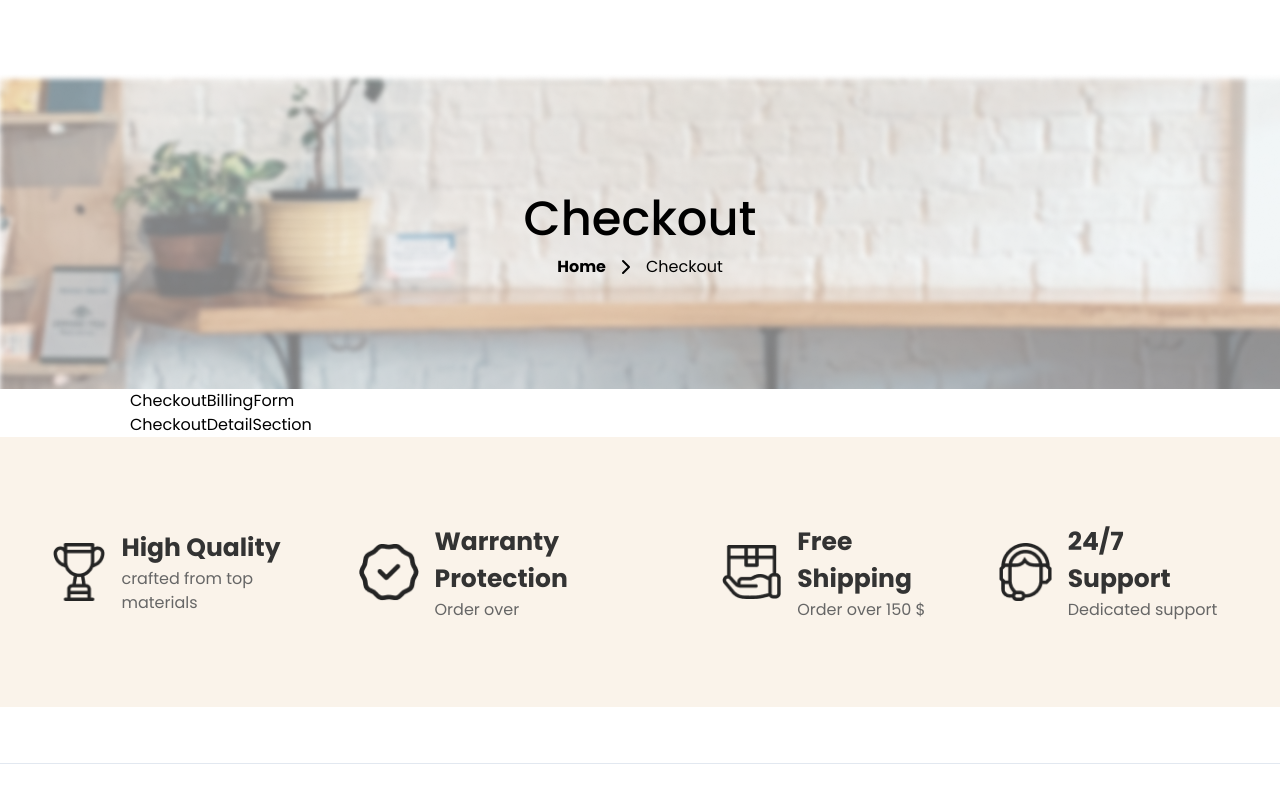
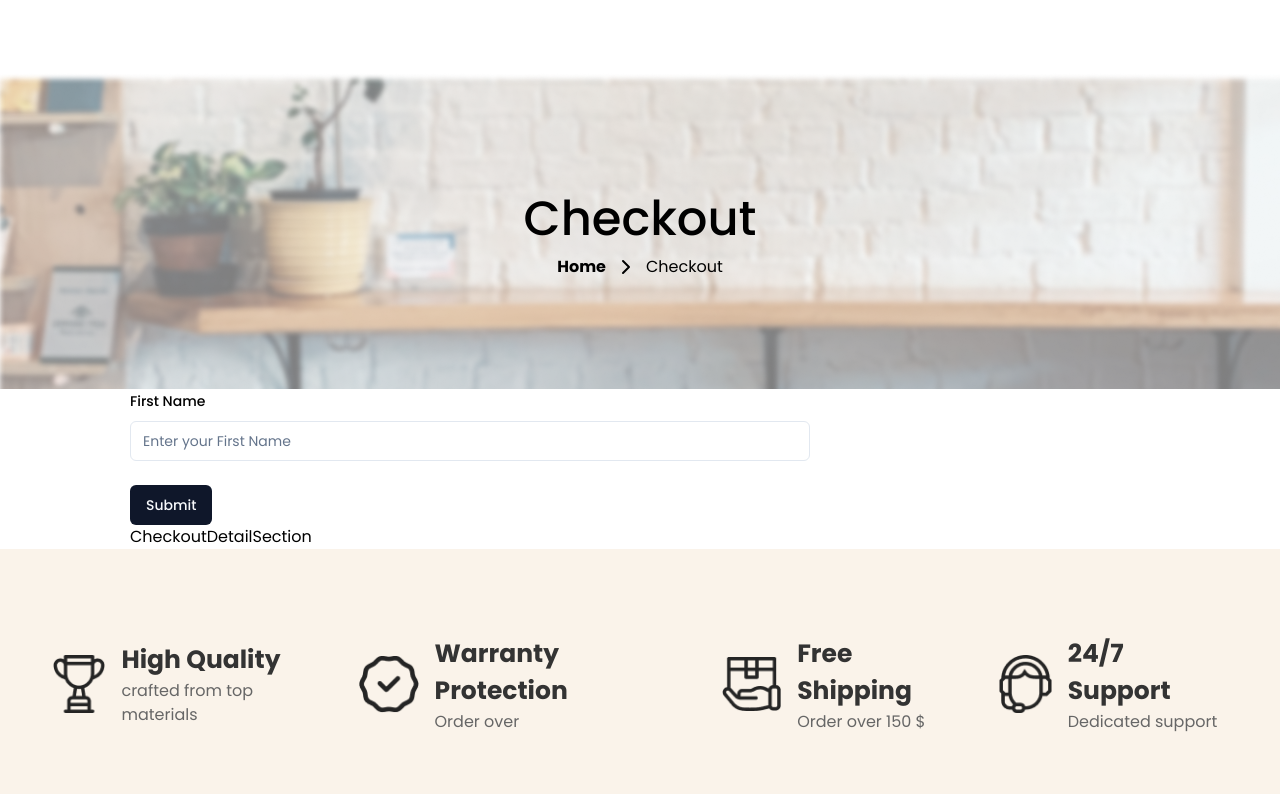
Before and after one commit to Amasiaa/amas_ecommerce, a Next.js app: page /checkout in a window 1280 px wide. Shown: the top 794 px of the page. Built offline with nearby package versions, Linux system fonts and the light colour scheme.

Commit message:
Checkout features....

```diff
--- a/src/components/forms/CheckoutBillingForm.tsx
+++ b/src/components/forms/CheckoutBillingForm.tsx
@@ -1,8 +1,101 @@
-import React from 'react'
+"use client"
+
+import { zodResolver } from "@hookform/resolvers/zod"
+import { useForm } from "react-hook-form"
+import { z } from "zod"
+
+import { Button } from "@/components/ui/button"
+import {
+    Form,
+    FormControl,
+    FormDescription,
+    FormField,
+    FormItem,
+    FormLabel,
+    FormMessage,
+} from "@/components/ui/form"
+import { Input } from "@/components/ui/input"
+import { toast } from "@/components/ui/use-toast"
+
+const FormSchema = z.object({
+    firstName: z.string().min(2, {
+        message: "First Name must be at least 2 characters.",
+    }),
+    lastName: z.string().min(2, {
+        message: "Last Name must be at least 2 characters.",
+    }),
+    company: z.string(),
+    country: z.string({
+        required_error: "Country required field",
+    }),
+    street: z.string({
+        required_error: "Street required field",
+    }),
+    town: z.string({
+        required_error: "Town required field",
+    }),
+    province: z.string({
+        required_error: "Province required field",
+    }),
+    zipcode: z.string({
+        required_error: "Zip Code required field",
+    }),
+    phone: z.string().min(7, {
+        message: "Phone must be at least 7 characters.",
+    }).max(20, {
+        message: "Phone must be at least 20 characters.",
+    }),
+    email: z.string().email(),
+
+})
+
 
 function CheckoutBillingForm() {
+    const form = useForm<z.infer<typeof FormSchema>>({
+        resolver: zodResolver(FormSchema),
+        defaultValues: {
+            firstName: "",
+            lastName: "",
+            company: "",
+            country: "",
+            street: "",
+            town: "",
+            province: "",
+            phone: "",
+            email: "",
+        },
+    })
+
+    function onSubmit(data: z.infer<typeof FormSchema>) {
+        toast({
+            title: "You submitted the following values:",
+            description: (
+                <pre className="mt-2 w-[340px] rounded-md bg-slate-950 p-4">
+                    <code className="text-white">{JSON.stringify(data, null, 2)}</code>
+                </pre>
+            ),
+        })
+    }
+
     return (
-        <div>CheckoutBillingForm</div>
+        <Form {...form}>
+            <form onSubmit={form.handleSubmit(onSubmit)} className="w-2/3 space-y-6">
+                <FormField
+                    control={form.control}
+                    name="firstName"
+                    render={({ field }) => (
+                        <FormItem>
+                            <FormLabel>First Name</FormLabel>
+                            <FormControl>
+                                <Input placeholder="Enter your First Name" {...field} />
+                            </FormControl>
+                            <FormMessage />
+                        </FormItem>
+                    )}
+                />
+                <Button type="submit">Submit</Button>
+            </form>
+        </Form>
     )
 }
 
--- /dev/null
+++ b/src/components/ui/form.tsx
@@ -0,0 +1,178 @@
+"use client"
+
+import * as React from "react"
+import * as LabelPrimitive from "@radix-ui/react-label"
+import { Slot } from "@radix-ui/react-slot"
+import {
+  Controller,
+  ControllerProps,
+  FieldPath,
+  FieldValues,
+  FormProvider,
+  useFormContext,
+} from "react-hook-form"
+
+import { cn } from "@/lib/utils"
+import { Label } from "@/components/ui/label"
+
+const Form = FormProvider
+
+type FormFieldContextValue<
+  TFieldValues extends FieldValues = FieldValues,
+  TName extends FieldPath<TFieldValues> = FieldPath<TFieldValues>
+> = {
+  name: TName
+}
+
+const FormFieldContext = React.createContext<FormFieldContextValue>(
+  {} as FormFieldContextValue
+)
+
+const FormField = <
+  TFieldValues extends FieldValues = FieldValues,
+  TName extends FieldPath<TFieldValues> = FieldPath<TFieldValues>
+>({
+  ...props
+}: ControllerProps<TFieldValues, TName>) => {
+  return (
+    <FormFieldContext.Provider value={{ name: props.name }}>
+      <Controller {...props} />
+    </FormFieldContext.Provider>
+  )
+}
+
+const useFormField = () => {
+  const fieldContext = React.useContext(FormFieldContext)
+  const itemContext = React.useContext(FormItemContext)
+  const { getFieldState, formState } = useFormContext()
+
+  const fieldState = getFieldState(fieldContext.name, formState)
+
+  if (!fieldContext) {
+    throw new Error("useFormField should be used within <FormField>")
+  }
+
+  const { id } = itemContext
+
+  return {
+    id,
+    name: fieldContext.name,
+    formItemId: `${id}-form-item`,
+    formDescriptionId: `${id}-form-item-description`,
+    formMessageId: `${id}-form-item-message`,
+    ...fieldState,
+  }
+}
+
+type FormItemContextValue = {
+  id: string
+}
+
+const FormItemContext = React.createContext<FormItemContextValue>(
+  {} as FormItemContextValue
+)
+
+const FormItem = React.forwardRef<
+  HTMLDivElement,
+  React.HTMLAttributes<HTMLDivElement>
+>(({ className, ...props }, ref) => {
+  const id = React.useId()
+
+  return (
+    <FormItemContext.Provider value={{ id }}>
+      <div ref={ref} className={cn("space-y-2", className)} {...props} />
+    </FormItemContext.Provider>
+  )
+})
+FormItem.displayName = "FormItem"
+
+const FormLabel = React.forwardRef<
+  React.ElementRef<typeof LabelPrimitive.Root>,
+  React.ComponentPropsWithoutRef<typeof LabelPrimitive.Root>
+>(({ className, ...props }, ref) => {
+  const { error, formItemId } = useFormField()
+
+  return (
+    <Label
+      ref={ref}
+      className={cn(error && "text-red-500 dark:text-red-900", className)}
+      htmlFor={formItemId}
+      {...props}
+    />
+  )
+})
+FormLabel.displayName = "FormLabel"
+
+const FormControl = React.forwardRef<
+  React.ElementRef<typeof Slot>,
+  React.ComponentPropsWithoutRef<typeof Slot>
+>(({ ...props }, ref) => {
+  const { error, formItemId, formDescriptionId, formMessageId } = useFormField()
+
+  return (
+    <Slot
+      ref={ref}
+      id={formItemId}
+      aria-describedby={
+        !error
+          ? `${formDescriptionId}`
+          : `${formDescriptionId} ${formMessageId}`
+      }
+      aria-invalid={!!error}
+      {...props}
+    />
+  )
+})
+FormControl.displayName = "FormControl"
+
+const FormDescription = React.forwardRef<
+  HTMLParagraphElement,
+  React.HTMLAttributes<HTMLParagraphElement>
+>(({ className, ...props }, ref) => {
+  const { formDescriptionId } = useFormField()
+
+  return (
+    <p
+      ref={ref}
+      id={formDescriptionId}
+      className={cn("text-sm text-slate-500 dark:text-slate-400", className)}
+      {...props}
+    />
+  )
+})
+FormDescription.displayName = "FormDescription"
+
+const FormMessage = React.forwardRef<
+  HTMLParagraphElement,
+  React.HTMLAttributes<HTMLParagraphElement>
+>(({ className, children, ...props }, ref) => {
+  const { error, formMessageId } = useFormField()
+  const body = error ? String(error?.message) : children
+
+  if (!body) {
+    return null
+  }
+
+  return (
+    <p
+      ref={ref}
+      id={formMessageId}
+      className={cn("text-sm font-medium text-red-500 dark:text-red-900", className)}
+      {...props}
+    >
+      {body}
+    </p>
+  )
+})
+FormMessage.displayName = "FormMessage"
+
+export {
+  useFormField,
+  Form,
+  FormItem,
+  FormLabel,
+  FormControl,
+  FormDescription,
+  FormMessage,
+  FormField,
+}
--- /dev/null
+++ b/src/components/ui/label.tsx
@@ -0,0 +1,26 @@
+"use client"
+
+import * as React from "react"
+import * as LabelPrimitive from "@radix-ui/react-label"
+import { cva, type VariantProps } from "class-variance-authority"
+
+import { cn } from "@/lib/utils"
+
+const labelVariants = cva(
+  "text-sm font-medium leading-none peer-disabled:cursor-not-allowed peer-disabled:opacity-70"
+)
+
+const Label = React.forwardRef<
+  React.ElementRef<typeof LabelPrimitive.Root>,
+  React.ComponentPropsWithoutRef<typeof LabelPrimitive.Root> &
+    VariantProps<typeof labelVariants>
+>(({ className, ...props }, ref) => (
+  <LabelPrimitive.Root
+    ref={ref}
+    className={cn(labelVariants(), className)}
+    {...props}
+  />
+))
+Label.displayName = LabelPrimitive.Root.displayName
+
+export { Label }
```
Also changed, not shown: package.json (+6 -2 lines), 1 other file (tests, documents, lock files or other folders).
